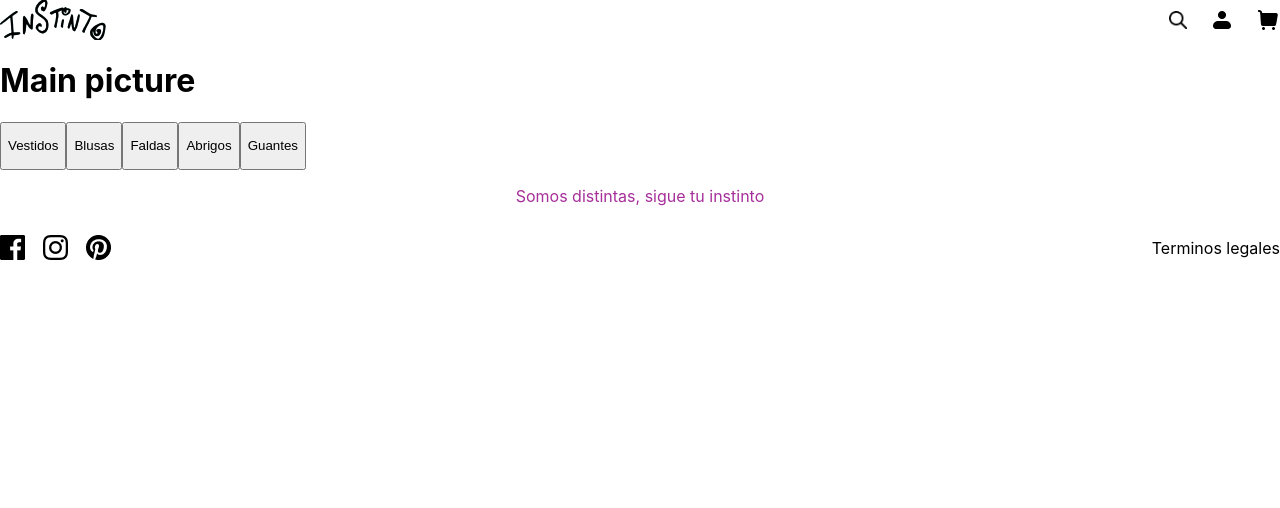
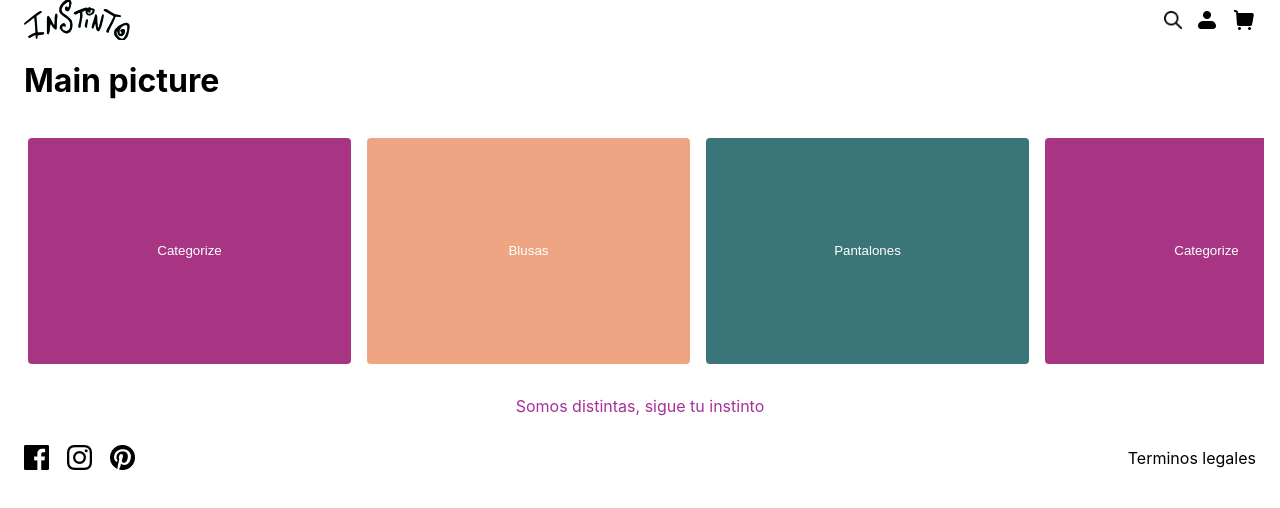
Before and after one commit to Instinto-project/Instinto-project, a React (Vite) app: page / in a window 1280 px wide. Shown: the top 508 px of the page. Built offline with nearby package versions, Linux system fonts and the light colour scheme.

Commit message:
carrusel done

```diff
--- a/src/App.css
+++ b/src/App.css
@@ -1,5 +1,7 @@
 body{
   margin: 0;
+  margin-left:24px;
+  margin-right:24px;
   padding: 0;
   box-sizing: border-box;
 }
--- a/src/components/Categories.jsx
+++ b/src/components/Categories.jsx
@@ -1,25 +1,23 @@
 import './categories.css'
 
 const Categories = () =>{
-    const categories = ["Vestidos", "Blusas", "Faldas", "Abrigos", "Guantes"];
-
+    const categories = ["Categorize", "Blusas", "Pantalones", "Categorize", "Chaquetas", "Medias", "Guantes", "Básicos"];
+    const colors=["purple", "orange", "green"]
     return(
         <>
             <div className='categories-container'>
                 {
                     categories.map((eachCategory, index)=>{
                         return (
-                            <button>
-                                <p className='icon-btn-txt'>{eachCategory}</p>
+                            <button className={colors[index % colors.length] + " category-btn"} >
+                                <p>{eachCategory}</p>
                             </button>
                         )
                         }
                     )
                 }
-
             </div>
         </>
-
     )
 }
 
--- a/src/components/Footer.jsx
+++ b/src/components/Footer.jsx
@@ -4,10 +4,10 @@ const Footer = () => {
     return(
         <footer className='footer-flex'>
             <section>
-                <p className='purple text-center'>Somos distintas, sigue tu instinto </p>
+                <p className='footer-purple-text footer-text-center'>Somos distintas, sigue tu instinto </p>
             </section>
             <section className='bottom-footer-flex'>
-                <div className='icons'>
+                <div className='footer-icons'>
                     <img src="src/assets/footer/Facebook_MOBIL.png" alt="Facebook logo" />
                     <img src="src/assets/footer/ig_icon_MOBIL.png" alt="Instagram logo" />
                     <img src="src/assets/footer/Pinterest_MOBIL.png" alt="Pinterest logo" />
--- a/src/components/categories.css
+++ b/src/components/categories.css
@@ -1,7 +1,33 @@
-.icon-btn-text{
+.categories-container{
+    /* display: flex; */
+    display: flex;
+    width: 100%;
+    height: 226px;
+    padding: 16px 4px;
+    justify-content: space-between;
+    align-items: center;
+    overflow-x:scroll;
+    gap:16px;
 
 }
-.categories-container{
-    display: flex;
+.categories-container::-webkit-scrollbar { /* WebKit */
+    width: 0;
+    height: 0;
+}
+.category-btn{
+    min-width:323px;
+    height: 226px;
+    color:white;
+    border:none;
+    border-radius: 4px;
+}
+.purple{
+    background-color: rgba(166, 47, 129, 0.97);
 
 }
+.orange{
+    background-color: rgba(237, 163, 129, 0.97);
+}
+.green{
+    background-color: rgba(58, 117, 121, 1);
+}
--- a/src/components/footer.css
+++ b/src/components/footer.css
@@ -8,17 +8,17 @@
     flex-direction: column;
 
 }
-.icons{
+.footer-icons{
     width: 111px;
     display: flex;
     justify-content: space-between;
 }
 
 
-.text-center{
+.footer-text-center{
     text-align: center;
 }
 
-.purple{
+.footer-purple-text{
     color:#A62F9A;
 }
```
